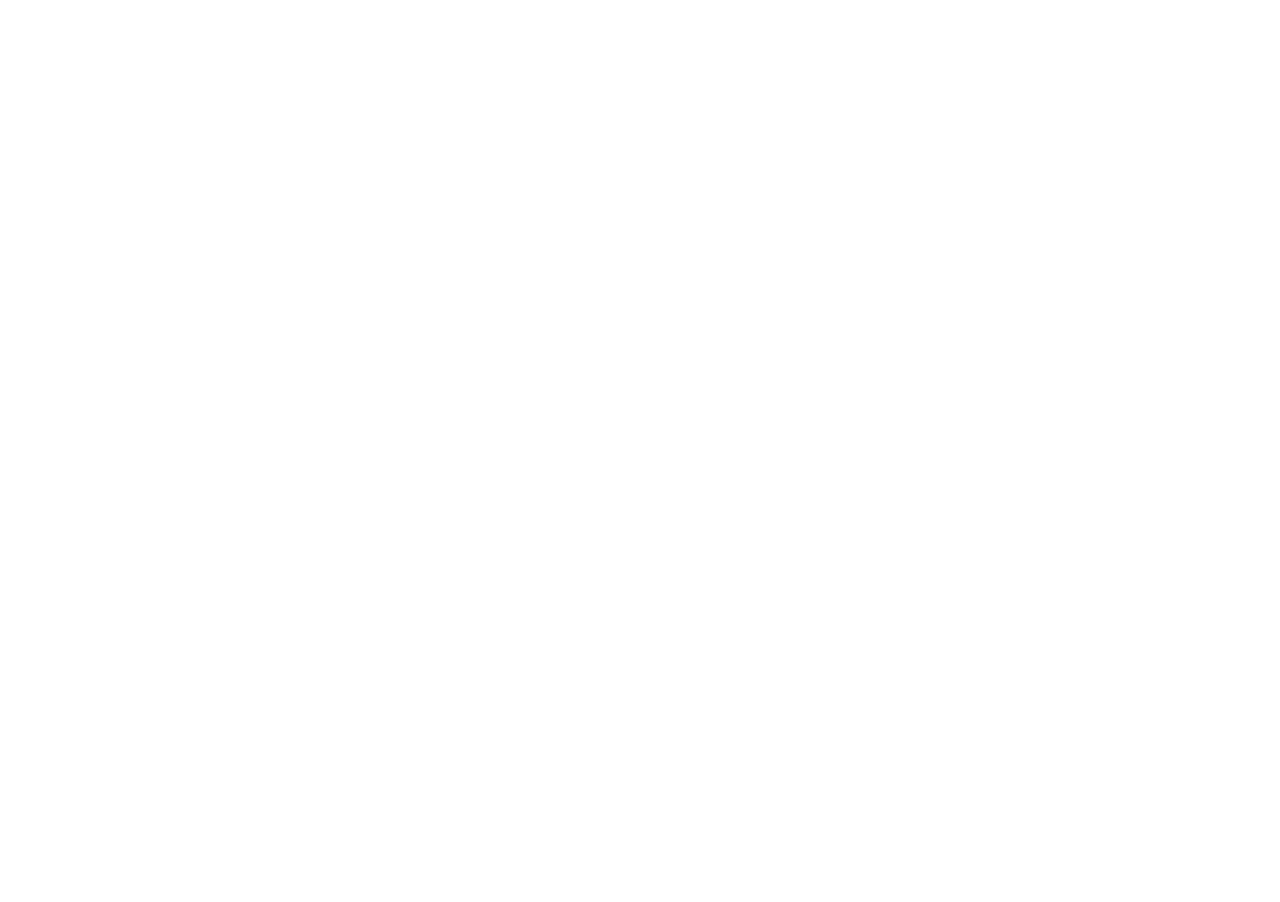
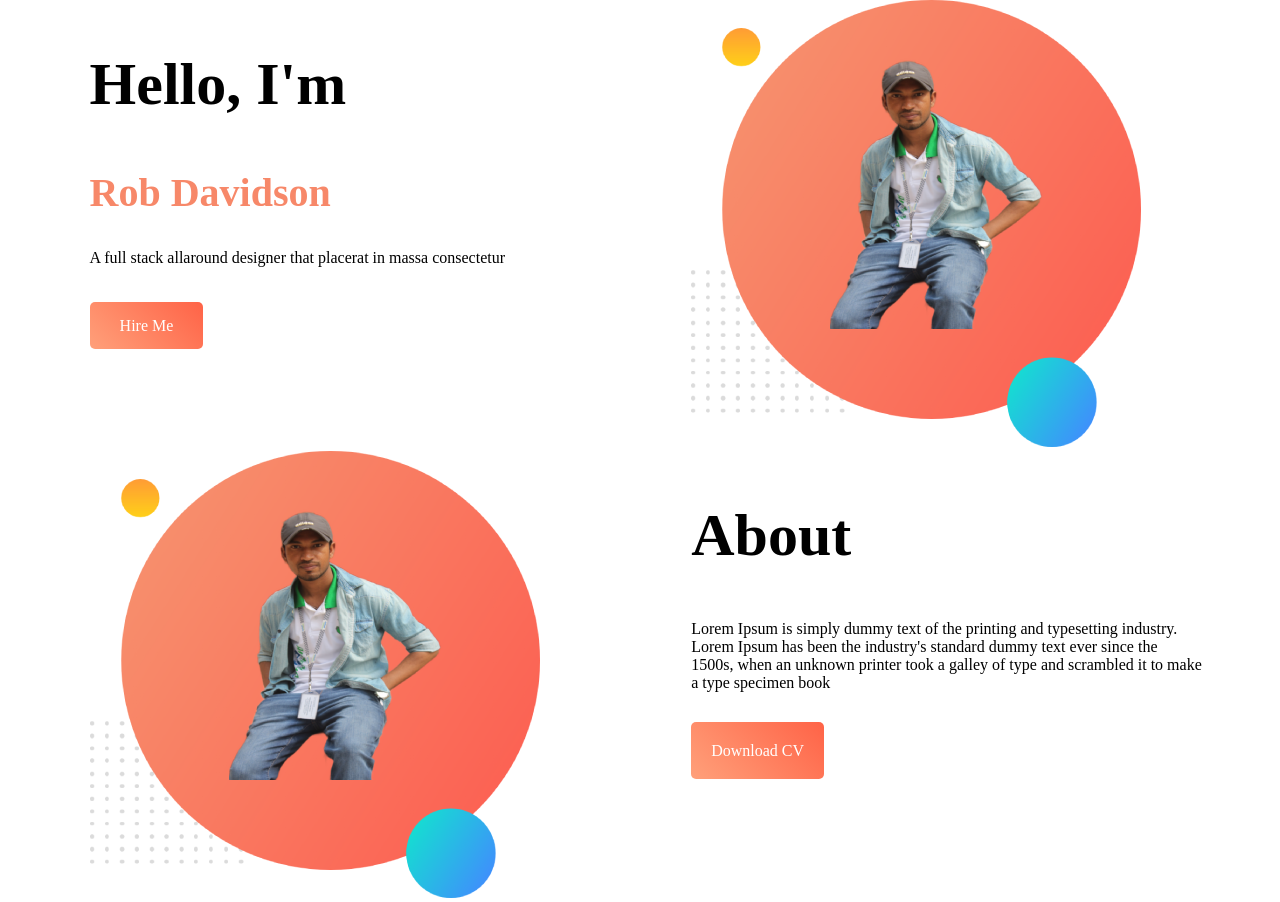
Before and after one commit to jibon969/Personal-Website, a plain HTML site: page index.html in a window 1280 px wide. Before the commit the page ends 800 px from the top, so only its background shows below. Drawn offline with Linux system fonts and the light colour scheme.

Commit message:
added herder section

```diff
--- a/index.html
+++ b/index.html
@@ -5,9 +5,42 @@
     <meta http-equiv="X-UA-Compatible" content="IE=edge">
     <meta name="viewport" content="width=device-width, initial-scale=1.0">
     <title>Pertsonal Website</title>
+    <link rel="stylesheet" href="https://fonts.googleapis.com/css?family=Poppins">
     <link rel="stylesheet" href="style.css">
 </head>
 <body>
 
+    <section class="header-top">
+        <div class="about">
+            <div class="half-width">
+                <h1>Hello, I'm </h1>
+                <h2>Rob Davidson</h2>
+                <p>
+                    A full stack allaround designer that placerat in massa consectetur
+                </p>
+                <a href="#" class="hire-me">Hire Me</a>
+            </div>
+            <div class="half-width">
+                <img src="/images/jibon2.png" alt="">
+            </div>
+        </div>
+        <div class="introduction">
+            <div class="half-width">
+                <img src="/images/jibon2.png" alt="">
+            </div>
+            <div class="half-width">
+                <h1>About</h1>
+                <p>Lorem Ipsum is simply dummy text of the printing and
+                    typesetting industry. Lorem Ipsum has been the industry's
+                    standard dummy text ever since the 1500s, when an unknown
+                    printer took a galley of type and scrambled it to make a type
+                    specimen book
+                </p>
+                <a href="#" class="download-cv">Download CV</a>
+            </div>
+
+        </div>
+    </section>
+
 </body>
 </html>
--- a/style.css
+++ b/style.css
@@ -2,3 +2,38 @@ body{
     margin: 0;
     padding: 0;
 }
+
+.header-top{
+    background-color: #fff;
+}
+.half-width{
+    width: 40%;
+    float: left;
+    margin-left: 5%;
+    padding-left: 2%;
+}
+h1{
+    font-size: 60px
+}
+h2{
+    color: #F78869;
+    font-size: 40px;
+}
+p{
+    margin-bottom: 50px;
+}
+.hire-me{
+    padding: 15px 30px;
+    text-decoration: none;
+    border-radius: 5px;
+    background-image: linear-gradient(45deg, lightSalmon, tomato);
+    color: #fff;
+}
+
+.download-cv{
+    background-image: linear-gradient(45deg, lightSalmon, tomato);
+    color: #fff;
+    text-decoration: none;
+    padding: 20px 20px;
+    border-radius: 5px;
+}
```
